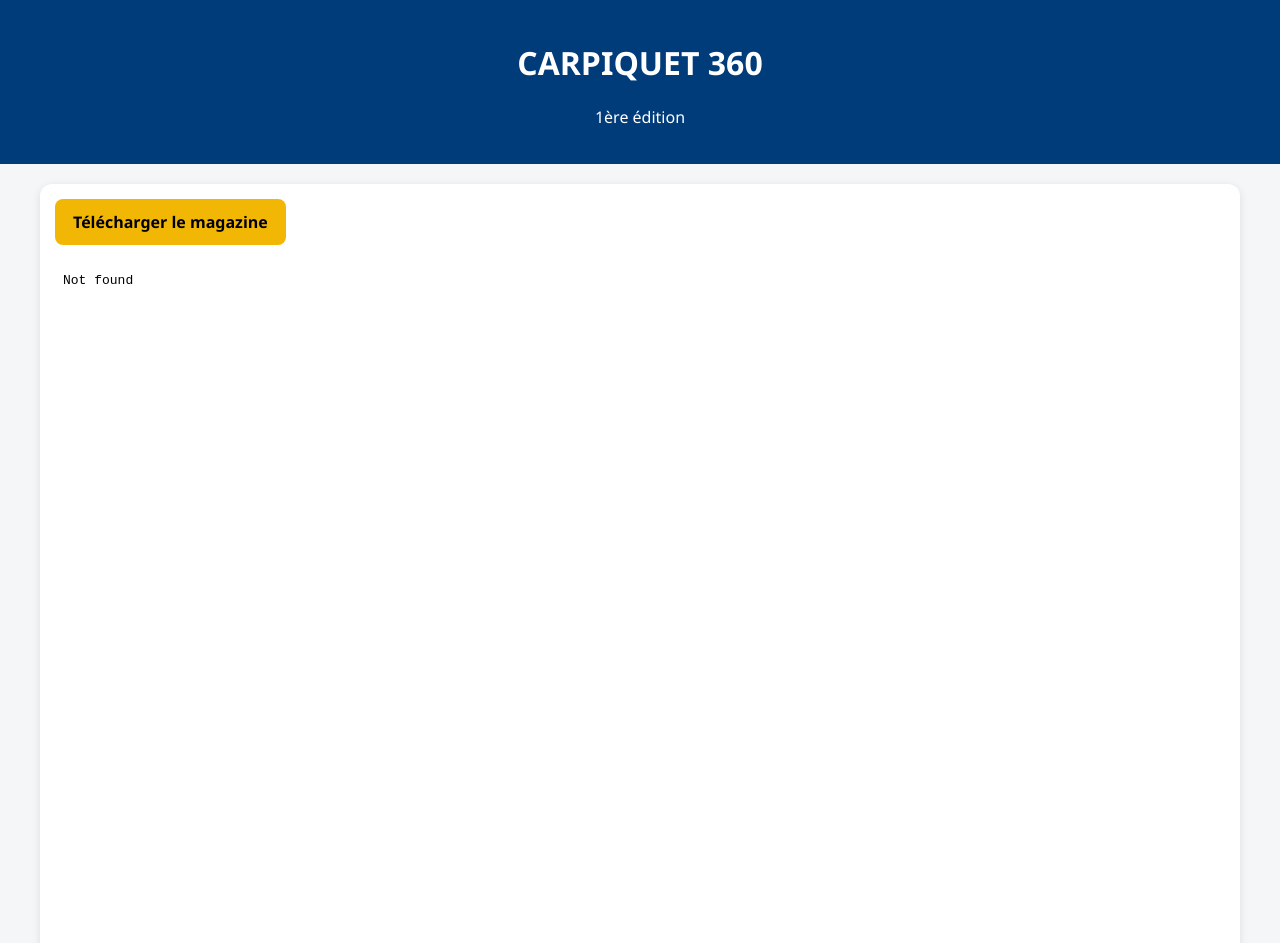
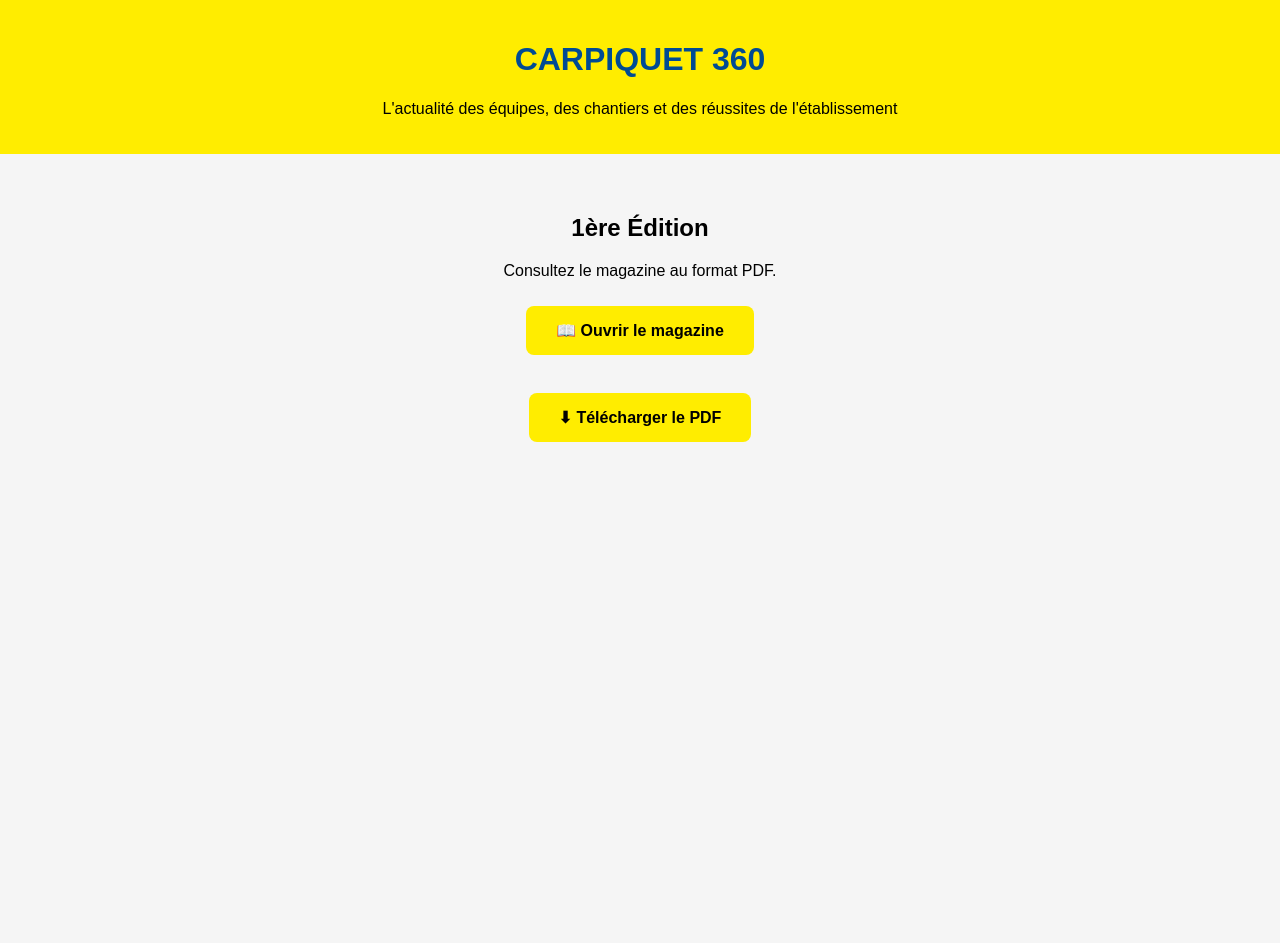
Before and after one commit to COLASCARPIQUET/Carpiquet360, a plain HTML site: page index.html in a window 1280 px wide. Shown: the top 943 px of the page. After the commit the page ends 800 px from the top, so only its background shows below. Drawn offline with Linux system fonts and the light colour scheme.

Commit message:
Revamp index.html for CARPIQUET 360
Updated the HTML structure and styles for the CARPIQUET 360 page, including new header, container, and button styles.

```diff
--- a/index.html
+++ b/index.html
@@ -1 +1,76 @@
-<!DOCTYPE html><html lang="fr"><head><meta charset="UTF-8"><meta name="viewport" content="width=device-width,initial-scale=1.0"><title>CARPIQUET 360 - 1ère édition</title><style>body{margin:0;font-family:Segoe UI,Arial,sans-serif;background:#f4f6f8}header{background:#003b7a;color:#fff;padding:20px;text-align:center}.wrap{max-width:1200px;margin:auto;padding:20px}.card{background:#fff;border-radius:12px;padding:15px;box-shadow:0 2px 8px rgba(0,0,0,.1)}.btn{display:inline-block;background:#f2b705;color:#000;text-decoration:none;padding:12px 18px;border-radius:8px;font-weight:700;margin-bottom:15px}iframe{width:100%;height:85vh;border:none;border-radius:8px}</style></head><body><header><h1>CARPIQUET 360</h1><p>1ère édition</p></header><div class="wrap"><div class="card"><a class="btn" href="CARPIQUET 360 VD.pdf" target="_blank">Télécharger le magazine</a><iframe src="CARPIQUET%20360%20VD.pdf"></iframe></div></div></body></html>
+<!DOCTYPE html>
+<html lang="fr">
+<head>
+<meta charset="UTF-8">
+<meta name="viewport" content="width=device-width, initial-scale=1.0">
+<title>CARPIQUET 360</title>
+
+<style>
+body{
+    font-family:Arial,sans-serif;
+    margin:0;
+    background:#f5f5f5;
+    text-align:center;
+}
+
+header{
+    background:#ffed00;
+    padding:20px;
+}
+
+h1{
+    color:#004b93;
+}
+
+.container{
+    max-width:1000px;
+    margin:auto;
+    padding:40px 20px;
+}
+
+.btn{
+    display:inline-block;
+    background:#ffed00;
+    color:#000;
+    padding:15px 30px;
+    text-decoration:none;
+    border-radius:8px;
+    font-weight:bold;
+    margin:10px;
+}
+
+img{
+    max-width:100%;
+    border-radius:10px;
+}
+</style>
+
+</head>
+
+<body>
+
+<header>
+    <h1>CARPIQUET 360</h1>
+    <p>L'actualité des équipes, des chantiers et des réussites de l'établissement</p>
+</header>
+
+<div class="container">
+
+    <h2>1ère Édition</h2>
+
+    <p>Consultez le magazine au format PDF.</p>
+
+    <a class="btn" href="Carpiquet360.pdf" target="_blank">
+        📖 Ouvrir le magazine
+    </a>
+
+    <br><br>
+
+    <a class="btn" href="Carpiquet360.pdf" download>
+        ⬇ Télécharger le PDF
+    </a>
+
+</div>
+
+</body>
+</html>
```
